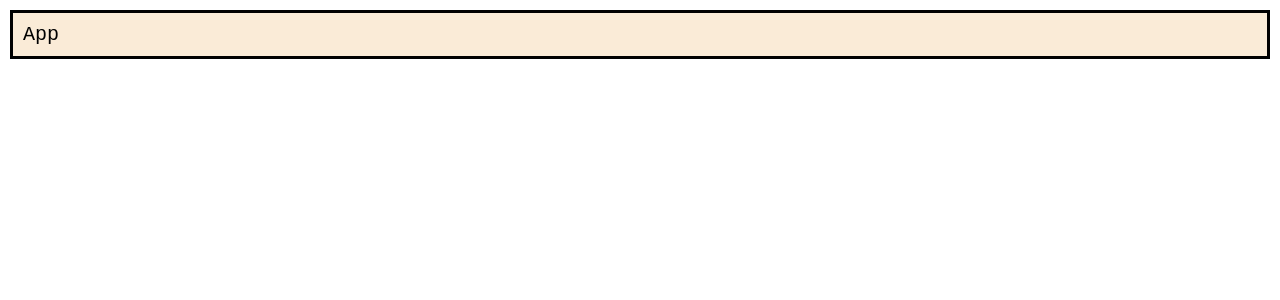
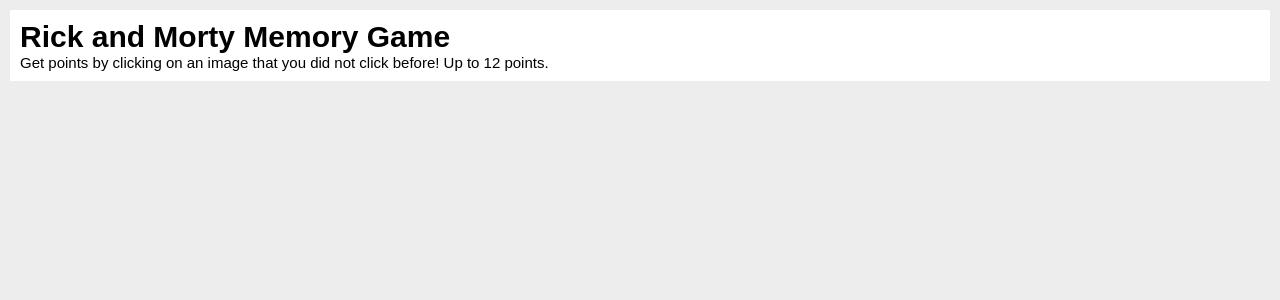
Before and after one commit to yunemak/memory-card, a React (Vite) app: page / in a window 1280 px wide. Shown: the top 300 px of the page. Built offline with nearby package versions, Linux system fonts and the light colour scheme.

Commit message:
Style: Add static content

```diff
--- a/src/App.jsx
+++ b/src/App.jsx
@@ -1,5 +1,13 @@
 function App() {
-	return <div className="app">App</div>;
+	return (
+		<div className="app">
+			<h1>Rick and Morty Memory Game</h1>
+			<p>
+				Get points by clicking on an image that you did not click
+				before! Up to 12 points.
+			</p>
+		</div>
+	);
 }
 
 export default App;
--- a/src/index.css
+++ b/src/index.css
@@ -2,13 +2,23 @@
 	box-sizing: border-box;
 	padding: 0;
 	margin: 0;
-	font-size: 20px;
-	font-family: "Courier New", Courier, monospace;
+	font-family: sans-serif;
+	font-size: 30px;
 }
+
+body {
+	background-color: rgb(237, 237, 237);
+}
+
+p {
+	font-size: 0.5rem;
+}
+
 
 div.app {
 	margin: 10px;
-	border: 3px solid black;
 	padding: 10px;
-	background-color: antiquewhite;
+	background-color: white;
+	display: flex;
+	flex-direction: column;
 }
```
